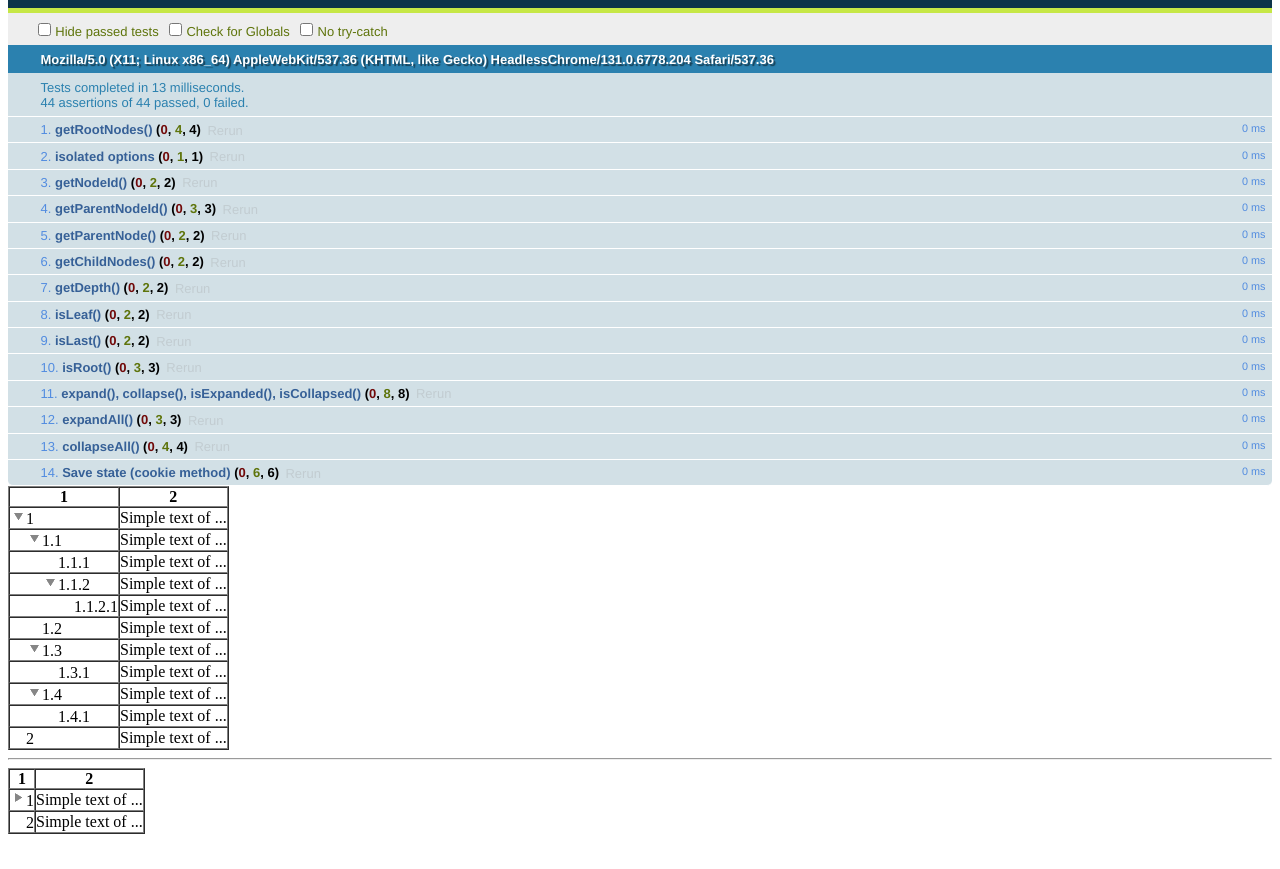
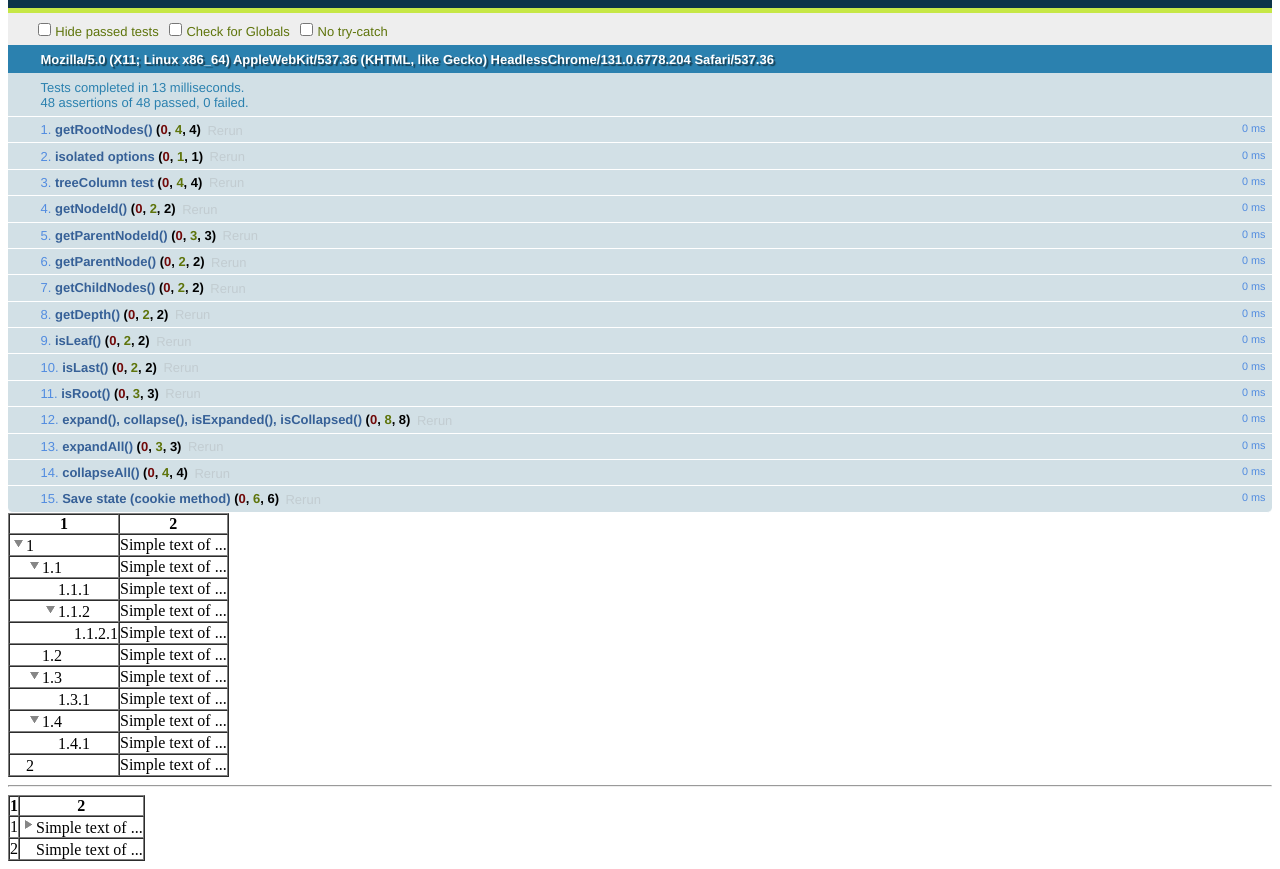
Before and after one commit to maxazan/jquery-treegrid, a plain HTML site: page test.html in a window 1280 px wide. Shown: the part 48-917 px from the top of the page. Before the commit the page ends 890 px from the top, so only its background shows below. Drawn offline with nearby package versions, Linux system fonts and the light colour scheme.

Commit message:
add test

```diff
--- a/test.html
+++ b/test.html
@@ -95,7 +95,7 @@
     <script>
       var saveStateName='state-save-4';
       $("#tree-1").treegrid({initialState: 'collapsed'});
-      $("#tree-2").treegrid({initialState: 'expanded', 'saveState': true, 'saveStateName': saveStateName});
+      $("#tree-2").treegrid({treeColumn:1, initialState: 'expanded', 'saveState': true, 'saveStateName': saveStateName});
     </script>
   </body>
 </html>
--- a/tests/tests.js
+++ b/tests/tests.js
@@ -11,6 +11,13 @@ test("isolated options", function() {
     ok($('#node-1-1-2-1').treegrid('getSetting', 'initialState') !== $('#tnode-1-1-2-1').treegrid('getSetting', 'initialState'), "need to be not equal");
 });
 
+test("treeColumn test", function() {
+    ok($($('#node-1-1-2').find('td').get(1)).find('.treegrid-expander').length===0, "0");
+    ok($($('#node-1-1-2').find('td').get(0)).find('.treegrid-expander').length===1, "1");
+
+  ok($($('#tnode-1-1-2').find('td').get(0)).find('.treegrid-expander').length===0, "0");
+    ok($($('#tnode-1-1-2').find('td').get(1)).find('.treegrid-expander').length===1, "1");
+});
 
 test("getNodeId()", function() {
     equal($('#node-1-1-2-1').treegrid('getNodeId'), 10, "Return 10");
```
